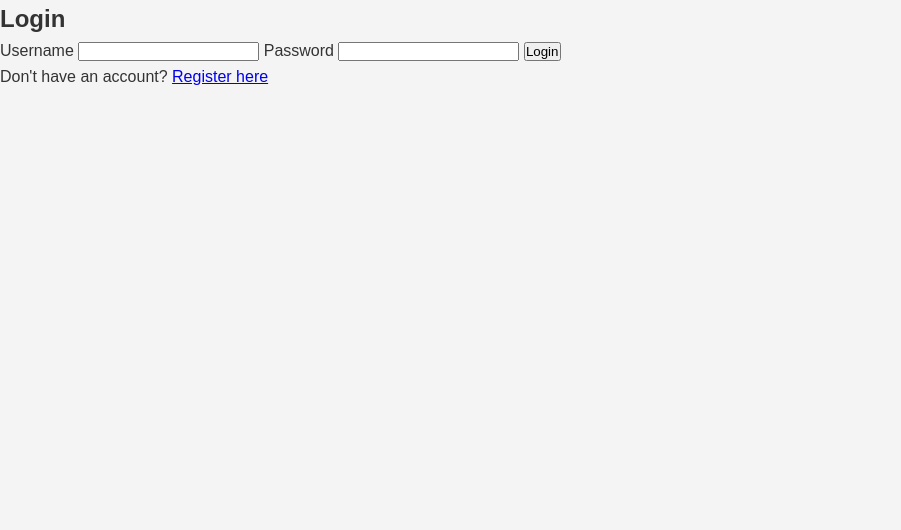
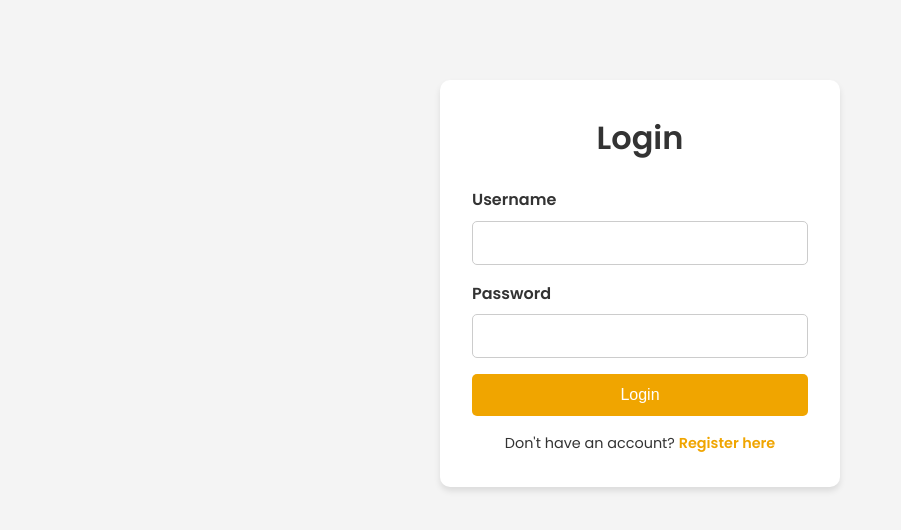
Before and after one commit to Abdul-Wahab-17/Online-Marketplace, a Django app: page /login/ in a window 1280 px wide. Shown: the top 530 px of the page, without its empty margins (0-901 px from the left). Run offline with Django 5.2, Linux system fonts and the light colour scheme.

Commit message:
added a missing file

```diff
--- a/core/templates/core/login.html
+++ b/core/templates/core/login.html
@@ -7,21 +7,20 @@
     <meta name="viewport" content="width=device-width, initial-scale=1.0">
     <title>Login - Online Marketplace</title>
     <link rel="stylesheet" href="{% static 'styles/styles.css' %}">
+
+    <link href="https://cdnjs.cloudflare.com/ajax/libs/font-awesome/6.5.1/css/all.min.css" rel="stylesheet">
+    <link href="https://fonts.googleapis.com/css2?family=Poppins:wght@300;400;600&display=swap" rel="stylesheet">
 </head>
 <body>
+
+
     <div class="login-container">
         <h2>Login</h2>
 
-        {% if messages %}
-            <div class="messages">
-                {% for message in messages %}
-                    <p>{{ message }}</p>
-                {% endfor %}
-            </div>
-        {% endif %}
+
 
         <form method="POST">
-            {% csrf_token %}
+
             <label>Username</label>
             <input type="text" name="username" required>
 
--- a/marketplace/urls.py
+++ b/marketplace/urls.py
@@ -7,7 +7,8 @@ from django.conf.urls.static import static
 urlpatterns = [
     path('', index),
     path('contact/', contact , name = 'contact'),
+
+    path('login/', login , name = 'login'),
     path('admin/', admin.site.urls),
-    path('login/', login , name = 'login'),
 
 ]  + static(settings.MEDIA_URL, document_root=settings.MEDIA_ROOT)
--- a/static/styles/styles.css
+++ b/static/styles/styles.css
@@ -152,3 +152,71 @@ body {
     background-color: #333;
     color: #fff;
 }
+
+/* Login Page */
+.login-container {
+    width: 100%;
+    max-width: 400px;
+    margin: 5rem auto;
+    padding: 2rem;
+    background-color: #fff;
+    box-shadow: 0 4px 6px rgba(0, 0, 0, 0.1);
+    border-radius: 10px;
+    text-align: center;
+}
+
+.login-container h2 {
+    margin-bottom: 1.5rem;
+    font-size: 2rem;
+    color: #333;
+}
+
+.login-container form {
+    display: flex;
+    flex-direction: column;
+}
+
+.login-container label {
+    text-align: left;
+    font-weight: 600;
+    margin-bottom: 0.5rem;
+}
+
+.login-container input {
+    width: 100%;
+    padding: 0.75rem;
+    margin-bottom: 1rem;
+    border: 1px solid #ccc;
+    border-radius: 5px;
+    font-size: 1rem;
+}
+
+.login-container button {
+    padding: 0.75rem;
+    border: none;
+    background-color: #f0a500;
+    color: #fff;
+    font-size: 1rem;
+    border-radius: 5px;
+    cursor: pointer;
+    transition: background-color 0.3s;
+}
+
+.login-container button:hover {
+    background-color: #d48806;
+}
+
+.login-container p {
+    margin-top: 1rem;
+    font-size: 0.9rem;
+}
+
+.login-container a {
+    color: #f0a500;
+    text-decoration: none;
+    font-weight: 600;
+}
+
+.login-container a:hover {
+    text-decoration: underline;
+}
```
Also changed, not shown: core/templates/core/contact.html (+6 -1 lines), core/templates/core/base.html (added).
